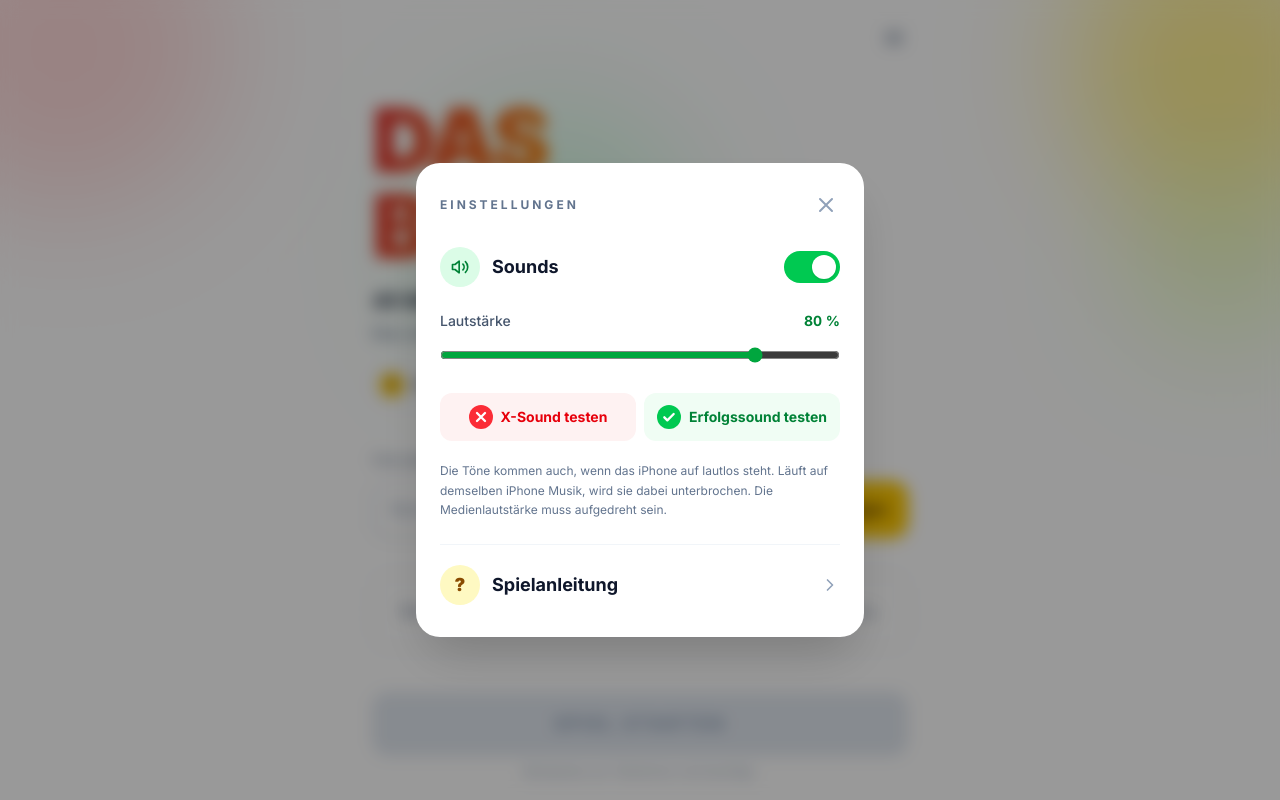
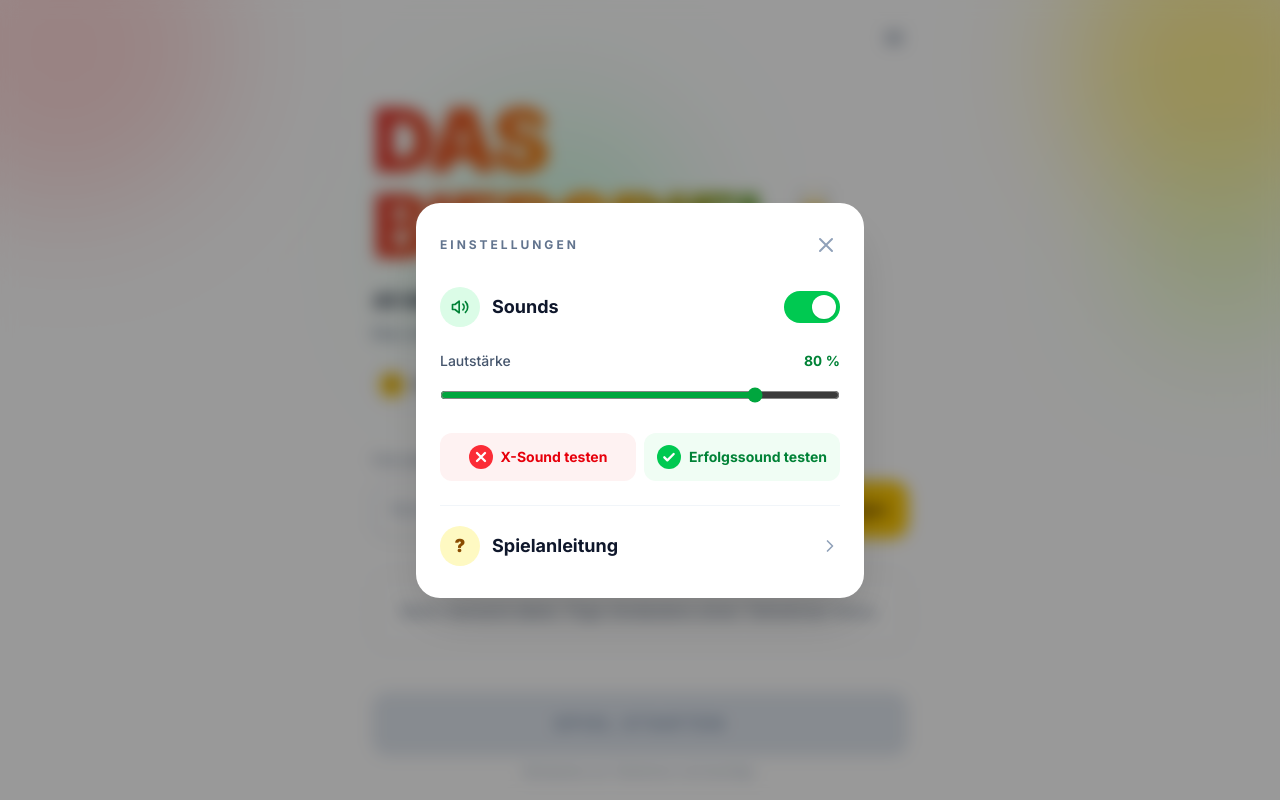
Before and after one commit to rzcwg55cv2-cloud/dasspiel, a React (Vite) app: page / in a window 1280 px wide. Both pictures are taken after a click on the button "Einstellungen". Shown: the top 800 px of the page. Built offline with nearby package versions, Linux system fonts and the light colour scheme.

Commit message:
Menü: Hinweis zu lautlos/Medienlautstärke entfernt
Co-Authored-By: Claude Opus 5.5 <noreply@anthropic.com>
Claude-Session: https://claude.ai/code/session_01BbKKrVR7jtQNeFeNaZfuMA

```diff
--- a/src/components/Dialogs.tsx
+++ b/src/components/Dialogs.tsx
@@ -190,10 +190,6 @@ export function MenuSheet({
               </div>
             </div>
           ))}
-          <p className="mt-5 text-xs leading-relaxed text-slate-500">
-            Die Töne kommen auch, wenn das iPhone auf lautlos steht. Läuft auf demselben iPhone Musik, wird sie
-            dabei unterbrochen. Die Medienlautstärke muss aufgedreht sein.
-          </p>
         </div>
 
         <div className="mt-6 border-t border-slate-100 pt-3">
```
